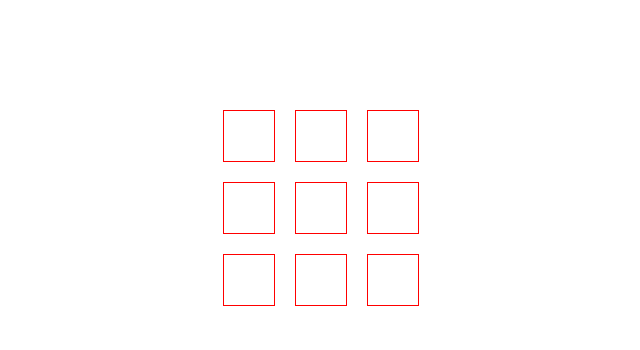
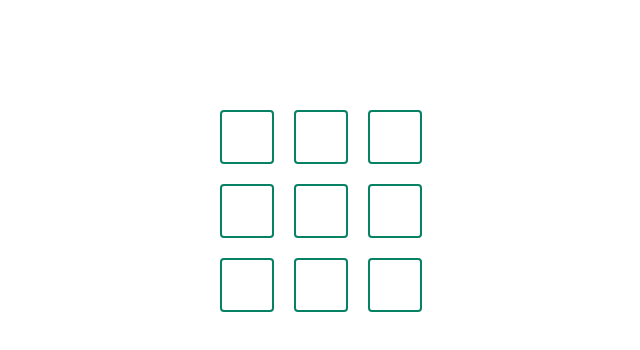
Before and after one commit to Tiinzzy/react-projects, a React (Create React App) app in the folder tic-tac-toe/: page / in a window 1280 px wide. Shown: the top 350 px of the page, without its empty margins (319-959 px from the left). Built offline with nearby package versions, Linux system fonts and the light colour scheme.

Commit message:
changed some styling

```diff
--- a/tic-tac-toe/src/components/style.css
+++ b/tic-tac-toe/src/components/style.css
@@ -1,11 +1,19 @@
 .EachRow {
-    border: solid 1px red;
+    border: solid 2px rgb(7, 129, 100);
+    border-radius: 4px;
     padding: 15px;
     margin: 10px;
     cursor: pointer;
     width: 20px;
     height: 20px;
-    text-align: center
+    text-align: center;
+    text-decoration: none;
+    font-weight: bold;
+    font-size: 18px;
+}
+
+.EachRow:active {
+    background-color: rgba(176, 249, 232, 0.309);
 }
 
 .EachMapping {
```
